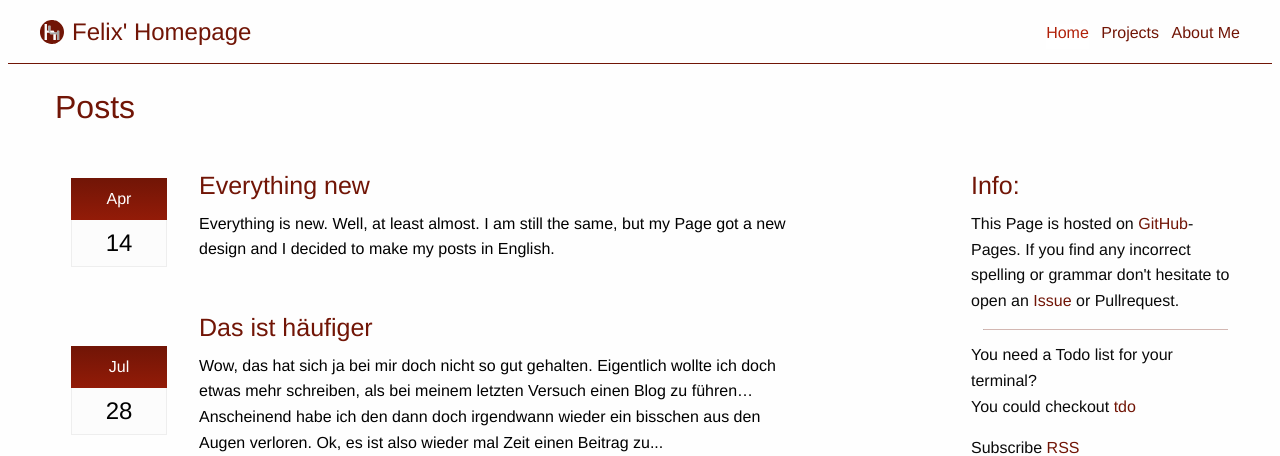
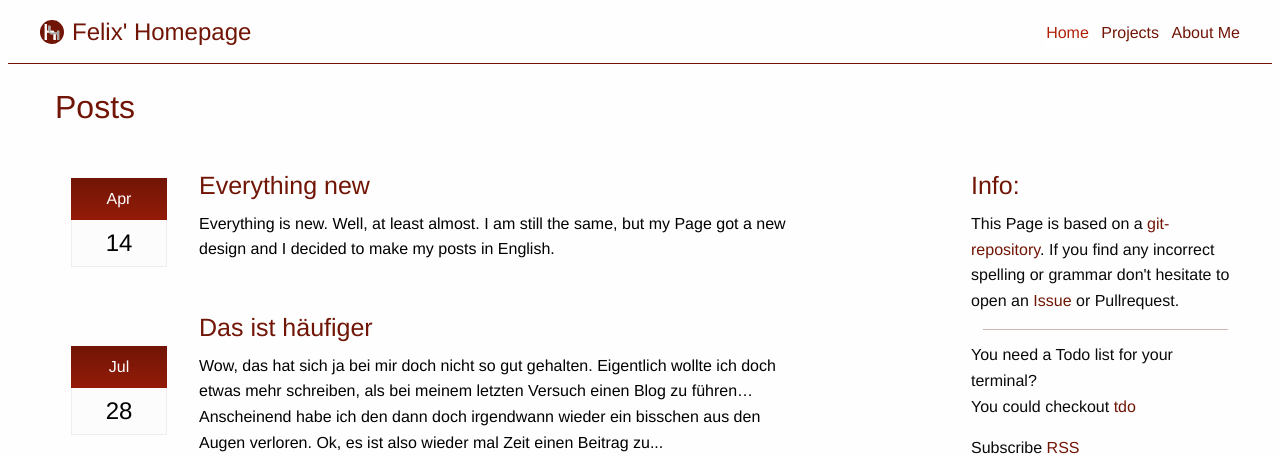
Before and after one commit to MarauderXtreme/felixdoering.com, a Jekyll site: the page built from index.html, in a window 1280 px wide. Shown: the top 456 px of the page. Built offline with Jekyll 4.4.1, drawn with Linux system fonts in a browser that asks for light colours; the list of posts is cut into pages by our own code; a style sheet for code colours, icons or effects is not loaded.

Commit message:
change text on right side

```diff
--- a/_data/side.yml
+++ b/_data/side.yml
@@ -1,5 +1,5 @@
 infos:
-- This Page is hosted on <a href="https://github.com/h4llow3En/h4llow3En.github.io" target="_blank">GitHub</a>-Pages. If you find any incorrect spelling or grammar don't hesitate to open an <a href="https://github.com/h4llow3En/h4llow3En.github.io/issues/new" target="_blank">Issue</a> or Pullrequest.
+- This Page is based on a <a href="https://github.com/h4llow3En/h4llow3En.github.io" target="_blank">git-repository</a>. If you find any incorrect spelling or grammar don't hesitate to open an <a href="https://github.com/h4llow3En/h4llow3En.github.io/issues/new" target="_blank">Issue</a> or Pullrequest.
 - >
   You need a Todo list for your terminal?
   <br>
```
